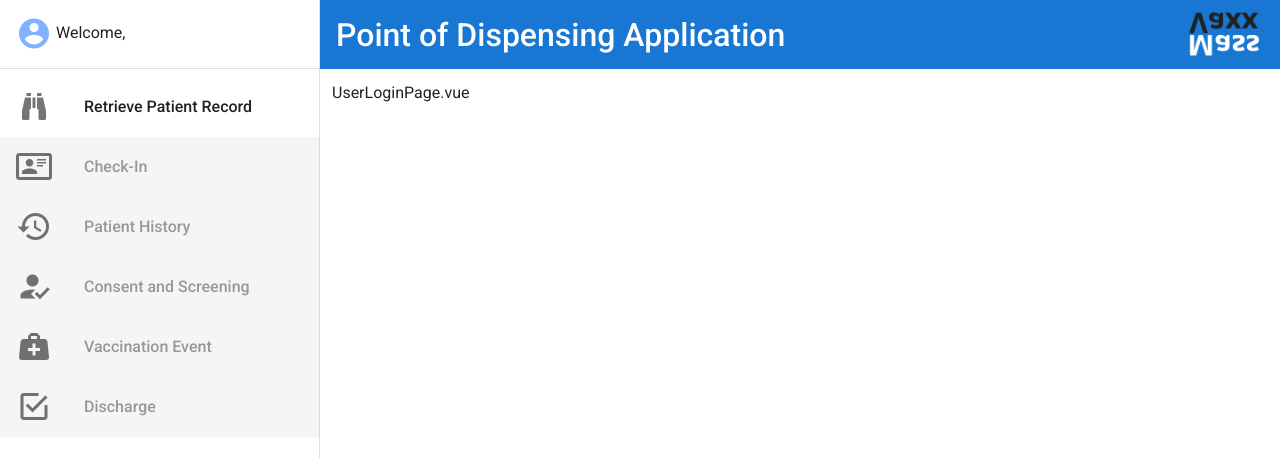
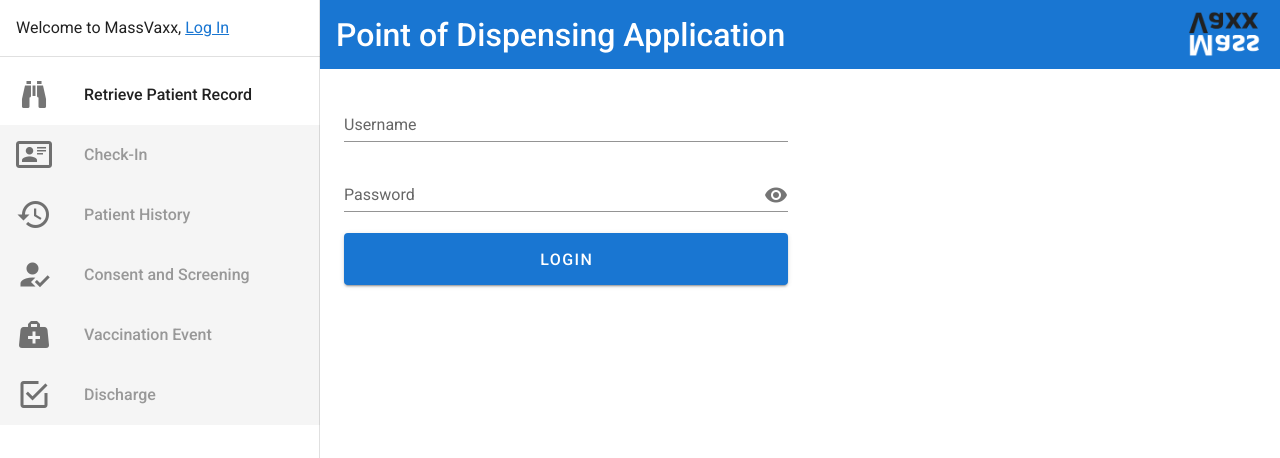
Before and after one commit to david-fraley/MassVaccinationSystem, a Vue app in the folder PointOfDispensingApp/: page /UserLogin in a window 1280 px wide. Before the commit this address led to /UserLogin#/UserLogin. Shown: the top 458 px of the page. Built offline with nearby package versions, Linux system fonts and the light colour scheme; what v-mask would draw is missing.

Commit message:
Implement a super simple login for POD

```diff
--- a/PointOfDispensingApp/src/App.vue
+++ b/PointOfDispensingApp/src/App.vue
@@ -11,10 +11,15 @@
 
     <v-navigation-drawer v-model="drawer" app width="20em" permanent>
       <v-sheet color="white" class="pa-4">
-        <v-btn icon color="accent">
-              <v-icon large>mdi-account-circle</v-icon>
-        </v-btn>
-        Welcome,
+        <span v-if="isLoggedIn">
+          <v-btn icon color="accent">
+            <v-icon large>mdi-account-circle</v-icon>
+          </v-btn>
+          Hello, {{ currentUserName }} <router-link to="/UserLogout">Log Out</router-link>
+        </span>
+        <span v-else>
+          Welcome to MassVaxx, <router-link to="/UserLogin">Log In</router-link>
+        </span>
       </v-sheet>
 
       <v-divider></v-divider>
@@ -135,6 +140,12 @@
       },
       workflowState() {
         return this.$store.getters.workflowState
+      },
+      isLoggedIn() {
+        return this.$store.getters.isLoggedIn;
+      },
+      currentUserName() {
+        return this.$store.state.currentUser.name;
       }
     },
     components:
@@ -143,7 +154,7 @@
     data () {
       return {
         drawer: null,
-        leftMenu: 1
+        leftMenu: 1,
       }
     }
   }
--- a/PointOfDispensingApp/src/components/UserLoginPage.vue
+++ b/PointOfDispensingApp/src/components/UserLoginPage.vue
@@ -1,23 +1,64 @@
 <template>
   <v-container>
     <v-row>
-      UserLoginPage.vue
+      <v-col cols="6">
+        <v-form ref="loginForm" v-model="formValid">
+          <v-text-field
+            v-model="user"
+            :rules="[(v) => !!v || 'Username is required']"
+            label="Username"
+            required
+          ></v-text-field>
+          <v-text-field
+            v-model="pass"
+            :append-icon="!showPass ? 'mdi-eye' : 'mdi-eye-off'"
+            :rules="[(v) => !!v || 'Password is required']"
+            :type="showPass ? 'text' : 'password'"
+            label="Password"
+            @click:append="showPass = !showPass"
+          ></v-text-field>
+          <v-btn x-large block color="primary" @click="login">
+            Login
+          </v-btn>
+        </v-form>
+      </v-col>
     </v-row>
   </v-container>
 </template>
 
 <script>
-  export default {
-    name: 'UserLoginPage',
-    methods:
-    {
+export default {
+  name: "UserLoginPage",
+  methods: {
+    login() {
+      this.formValid = this.$refs.loginForm.validate();
+      if (this.formValid) {
+        if (
+          this.user.toLowerCase() === process.env.VUE_APP_USER.toLowerCase() &&
+          this.pass.toLowerCase() === process.env.VUE_APP_PASS.toLowerCase()
+        ) {
+          this.$store.dispatch("loginUser", this.user);
+          if (this.$router.currentRoute.query.next) {
+            this.$router.push({
+              path: this.$router.currentRoute.query.next,
+            });
+          } else {
+            this.$router.push({
+              path: "/",
+            });
+          }
+        }
+      }
     },
-    components:
-    {
-    },
-    data () {
-      return {
-      }
-    }
-  }
+  },
+  components: {},
+  data() {
+    return {
+      user: "",
+      pass: "",
+      formValid: false,
+      showPass: false,
+    };
+  },
+};
 </script>
--- /dev/null
+++ b/PointOfDispensingApp/src/components/UserLogoutPage.vue
@@ -0,0 +1,15 @@
+<template>
+  <h1>Logging out...</h1>
+</template>
+<script>
+
+export default {
+  name: 'Logout',
+  mounted() {
+    this.$store.dispatch("logoutUser");
+    this.$router.push({
+      path: "/UserLogin",
+    });
+  },
+};
+</script>
--- a/PointOfDispensingApp/src/main.js
+++ b/PointOfDispensingApp/src/main.js
@@ -2,7 +2,7 @@ import Vue from 'vue'
 import App from './App.vue'
 import vuetify from './plugins/vuetify'
 import VueRouter from 'vue-router'
-import navRoutes from './navRoutes.js'
+import router from './router/router.js'
 import store from './store/store'
 import VueMask from 'v-mask';
 
@@ -11,10 +11,6 @@ Vue.use(VueMask);
 Vue.config.productionTip = false;
 Vue.use(VueRouter);
 
-const router = new VueRouter({
-  routes: navRoutes,
-});
-
 new Vue({
   vuetify,
   router,
--- a/PointOfDispensingApp/src/navRoutes.js
+++ /dev/null
@@ -1,54 +0,0 @@
-import UserLoginPage from './components/UserLoginPage';
-import PatientLookupPage from './components/PatientLookupPage.vue';
-import PatientCheckInPage from './components/PatientCheckInPage.vue';
-import PatientHistoryPage from './components/PatientHistoryPage.vue';
-import ConsentScreeningPage from './components/ConsentScreeningPage.vue';
-import VaccinationEventPage from './components/VaccinationEventPage.vue';
-import AdverseEventsPage from './components/AdverseEventsPage.vue';
-import DischargePage from './components/DischargePage.vue';
-import CreateLocationResourcePage from './components/CreateLocationResourcePage.vue';
-
-export default [
-  // Redirects to /route-one as the default route.
-  {
-    path: '/',
-    redirect: '/UserLogin'
-  },
-  {
-    path: '/UserLogin',
-    component: UserLoginPage,
-  },
-  {
-    path: '/RetrievePatientRecord',
-    component: PatientLookupPage,
-  },
-  {
-    path: '/CheckIn',
-    component: PatientCheckInPage,
-  },
-  {
-    path: '/PatientHistory',
-    component: PatientHistoryPage,
-  },
-  {
-    path: '/ConsentScreening',
-    component: ConsentScreeningPage,
-  },
-  {
-    path: '/VaccinationEvent',
-    component: VaccinationEventPage,
-  },
-  {
-    path: '/AdverseReaction',
-    component: AdverseEventsPage,
-  }
-  ,
-  {
-    path: '/Discharge',
-    component: DischargePage,
-  },
-  {
-    path: '/Configuration',
-    component: CreateLocationResourcePage,
-  }
-];
--- /dev/null
+++ b/PointOfDispensingApp/src/router/navRoutes.js
@@ -0,0 +1,83 @@
+import UserLoginPage from '@/components/UserLoginPage';
+import UserLogoutPage from '@/components/UserLogoutPage';
+import PatientLookupPage from '@/components/PatientLookupPage.vue';
+import PatientCheckInPage from '@/components/PatientCheckInPage.vue';
+import PatientHistoryPage from '@/components/PatientHistoryPage.vue';
+import ConsentScreeningPage from '@/components/ConsentScreeningPage.vue';
+import VaccinationEventPage from '@/components/VaccinationEventPage.vue';
+import AdverseEventsPage from '@/components/AdverseEventsPage.vue';
+import DischargePage from '@/components/DischargePage.vue';
+import CreateLocationResourcePage from '@/components/CreateLocationResourcePage.vue';
+
+export default [
+  // Redirects to /route-one as the default route.
+  {
+    path: '/',
+    redirect: '/RetrievePatientRecord',
+  },
+  {
+    path: '/UserLogin',
+    component: UserLoginPage,
+  },
+  {
+    path: '/UserLogout',
+    component: UserLogoutPage,
+  },
+  {
+    path: '/RetrievePatientRecord',
+    component: PatientLookupPage,
+    meta: {
+      requiresAuth: true,
+    }
+  },
+  {
+    path: '/CheckIn',
+    component: PatientCheckInPage,
+    meta: {
+      requiresAuth: true,
+    }
+  },
+  {
+    path: '/PatientHistory',
+    component: PatientHistoryPage,
+    meta: {
+      requiresAuth: true,
+    }
+  },
+  {
+    path: '/ConsentScreening',
+    component: ConsentScreeningPage,
+    meta: {
+      requiresAuth: true,
+    }
+  },
+  {
+    path: '/VaccinationEvent',
+    component: VaccinationEventPage,
+    meta: {
+      requiresAuth: true,
+    }
+  },
+  {
+    path: '/AdverseReaction',
+    component: AdverseEventsPage,
+    meta: {
+      requiresAuth: true,
+    }
+  }
+  ,
+  {
+    path: '/Discharge',
+    component: DischargePage,
+    meta: {
+      requiresAuth: true,
+    }
+  },
+  {
+    path: '/Configuration',
+    component: CreateLocationResourcePage,
+    meta: {
+      requiresAuth: true,
+    }
+  }
+];
--- /dev/null
+++ b/PointOfDispensingApp/src/router/router.js
@@ -0,0 +1,30 @@
+import VueRouter from 'vue-router';
+import navRoutes from '@/router/navRoutes';
+import store from '@/store/store';
+
+let router = new VueRouter({
+  mode: "history",
+  routes: navRoutes,
+});
+
+router.beforeEach((to, from, next) => {
+  if (to.matched.some(record => record.meta.requiresAuth)) {
+    if (!store.getters.isLoggedIn) {
+      next({
+        path: '/UserLogin',
+        params: { next: to.fullPath }
+      });
+    }
+    console.log(store.state.currentUser.exp);
+    if(Date.now() > store.state.currentUser.exp || 0){
+      store.dispatch("logoutUser");
+      next({
+        path: '/UserLogin',
+        params: { next: to.fullPath }
+      });
+    }
+  }
+  next();
+});
+
+export default router;
--- a/PointOfDispensingApp/src/store/store.js
+++ b/PointOfDispensingApp/src/store/store.js
@@ -7,6 +7,11 @@ Vue.use(Vuex)
 export default new Vuex.Store({
 
     state: {
+        currentUser: {
+            loggedIn: localStorage.getItem("loggedIn"),
+            name: localStorage.getItem("username"),
+            exp: localStorage.getItem("exp"),
+        },
         activeWorkflowState: 'NO_PATIENT_LOADED',
         patientResource: {},
         locationResource: {
@@ -93,6 +98,9 @@ export default new Vuex.Store({
         },
         hasPatientBeenCheckedIn: state => {
             return (state.encounterResource.status == 'arrived')
+        },
+        isLoggedIn: state => {
+            return !!(state.currentUser.loggedIn && state.currentUser.exp > Date.now());
         }
     },
 
@@ -194,6 +202,16 @@ export default new Vuex.Store({
         },
         patientHistory(state, payload){
             state.patientHistory = payload;
+        },
+        loginUser(state, {user, exp}){
+            state.currentUser.loggedIn = true;
+            state.currentUser.exp = exp;
+            state.currentUser.name = user;
+        },
+        logoutUser(state){
+            state.currentUser.loggedIn = false;
+            state.currentUser.name = "";
+            state.currentUser.exp = null;
         }
     },
 
@@ -222,6 +240,20 @@ export default new Vuex.Store({
         },
         patientHistory(context, payload){
             context.commit('patientHistory', payload)
+        },
+        loginUser(context, user) {
+            let exp = Date.now();
+            exp = exp + (1000*60*60*process.env.VUE_APP_EXP_LOGIN_HOURS); // add 24 hours of millis
+            localStorage.setItem("loggedIn", true);
+            localStorage.setItem("username", user);
+            localStorage.setItem("exp", exp);
+            context.commit("loginUser", {user, exp});
+        },
+        logoutUser(context) {
+            localStorage.removeItem("loggedIn");
+            localStorage.removeItem("username");
+            localStorage.removeItem("exp");
+            context.commit("logoutUser");
         }
     },
     activeWorkflowStateEnum:
```
Also changed, not shown: 2 other files (tests, documents, lock files or other folders).
